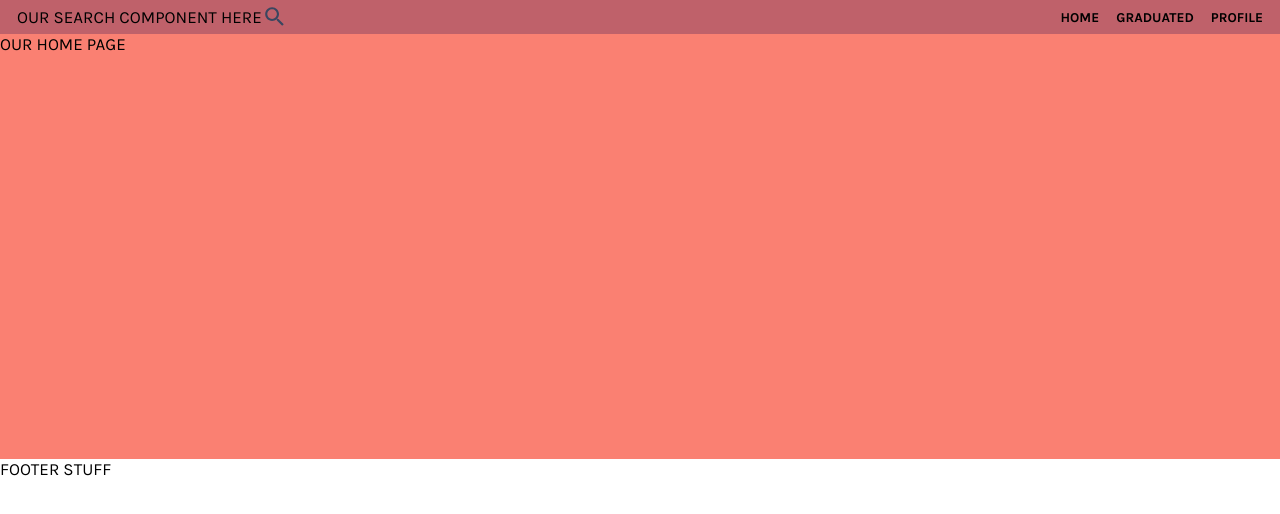
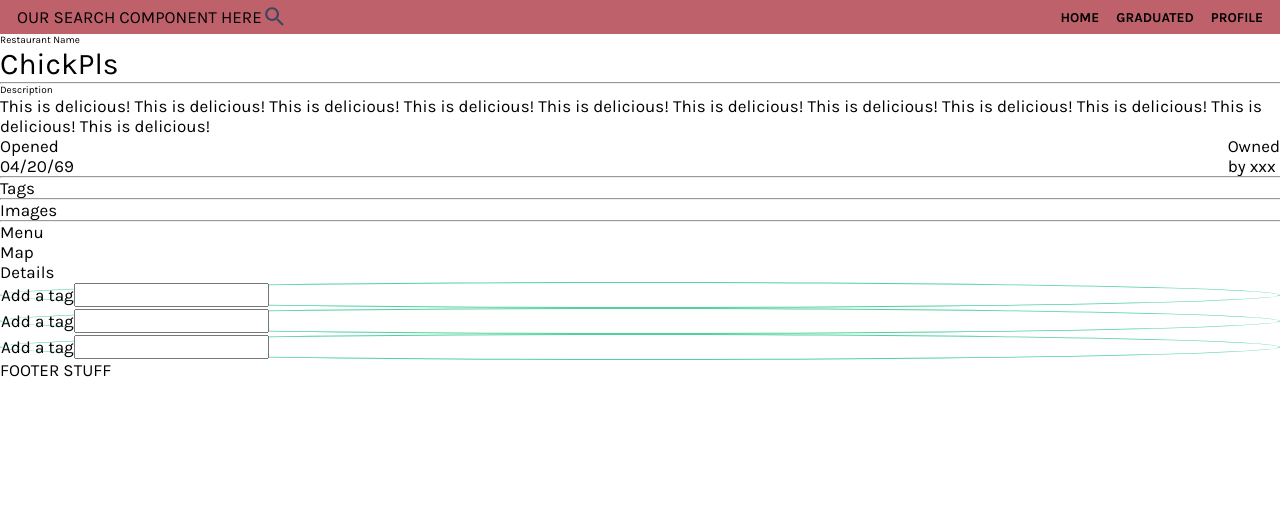
Before and after one commit to tiffany-lam/AppetiteEatery, a React (Create React App) app in the folder frontend/: page / in a window 1280 px wide. Shown: the top 514 px of the page. Built offline with nearby package versions, Linux system fonts and the light colour scheme; a web font is replaced by a local one.

Commit message:
Basic layout of Restaurant Page done.

```diff
--- a/frontend/src/App.js
+++ b/frontend/src/App.js
@@ -6,6 +6,7 @@ import Navbar from "./components/navbar/navbar.component";
 
 // page components here:
 import HomePage from "./pages/home-page/home-page.component";
+import RestaurantPage from "./pages/restaurant-page/restaurant-page.component";
 
 function App() {
   return (
@@ -14,7 +15,8 @@ function App() {
         <Navbar />
       </header>
       <main>
-        <HomePage />
+        {/* <HomePage /> */}
+        <RestaurantPage />
       </main>
       <footer>FOOTER STUFF</footer>
     </div>
--- a/frontend/src/assets/_theme.scss
+++ b/frontend/src/assets/_theme.scss
@@ -94,6 +94,7 @@ $background_dark: #000;
 ///////////////////////////////////////////////////////////////
 @mixin base_font_stack {
   font-family: "Karla", sans-serif;
+  font-weight: normal;
   font-size: 17px;
   color: $background_dark; // must be selected from MAIN REFERENCE
 }
--- /dev/null
+++ b/frontend/src/components/divider/divider.component.jsx
@@ -0,0 +1,12 @@
+import React from "react";
+import "./divider.styles.scss";
+
+const Divider = (props) => {
+  return (
+    <React.Fragment>
+      <hr className={props.full ? "divider-full" : "divider-edge"} />
+    </React.Fragment>
+  );
+};
+
+export default Divider;
--- /dev/null
+++ b/frontend/src/components/divider/divider.styles.scss
@@ -0,0 +1,22 @@
+@import "../../assets/theme";
+
+.divider-full {
+  height: 0px;
+  width: 100%;
+
+  margin-top: auto;
+  margin-bottom: auto;
+
+  background-color: $primary_light;
+}
+
+.divider-edge {
+  height: 0px;
+  width: 90%;
+
+  margin: auto;
+  //   margin-left: auto;
+  //   margin-right: auto;
+
+  background-color: $primary_light;
+}
--- /dev/null
+++ b/frontend/src/components/tag/tag.component.jsx
@@ -0,0 +1,27 @@
+import React from "react";
+
+import "./tag.styles.scss";
+
+import CloseIcon from "@material-ui/icons/Close";
+
+const Tag = (props) => {
+  if (props.type === "add") {
+    return (
+      <form className="tag-add">
+        <label for="tag-add">Add a tag</label>
+        <input type="text" name="tag-add" id="tag-add"></input>
+      </form>
+    );
+  } else if (props.type === "delete") {
+    return (
+      <li className="tag-delete">
+        <p>#{props.children}</p>
+        <CloseIcon></CloseIcon>
+      </li>
+    );
+  } else {
+    return <li className="tag-view">#{props.children}</li>;
+  }
+};
+
+export default Tag;
--- /dev/null
+++ b/frontend/src/components/tag/tag.styles.scss
@@ -0,0 +1,40 @@
+@import "../../assets/theme";
+
+.tag-view {
+  color: $green_main;
+
+  margin: 5px;
+
+  display: inline;
+}
+
+.tag-add {
+  color: $green_main;
+
+  border: 1px solid $green_main;
+  border-radius: 50%;
+}
+
+.tag-delete {
+  display: inline;
+
+  //   border: 1px solid $green_main;
+  //   border-radius: 40%;
+
+  //   padding: 3px 0;
+
+  p {
+    display: inline;
+
+    color: $green_main;
+
+    margin: 0 2px;
+  }
+
+  svg {
+    margin: auto 0;
+
+    height: 10px;
+    width: 10px;
+  }
+}
--- /dev/null
+++ b/frontend/src/pages/restaurant-page/restaurant-page.component.jsx
@@ -0,0 +1,123 @@
+// IMPORT MAINS
+import React, { Component } from "react";
+
+// IMPORT STYLES
+import "./restaurant-page.styles.scss";
+
+// IMPORT COMPONENTS
+import Divider from "../../components/divider/divider.component";
+import Tag from "../../components/tag/tag.component";
+
+class RestaurantPage extends Component {
+  constructor(props) {
+    super(props);
+    this.state = {
+      user: "xxxy",
+      owner: "xxx",
+      name: "ChickPls",
+      description:
+        "This is delicious! This is delicious! This is delicious! This is delicious! This is delicious! This is delicious! This is delicious! This is delicious! This is delicious! This is delicious! This is delicious!",
+      tags: ["chick", "chick", "chick"],
+      images: ["chick", "chick", "chick"],
+      menu: ["chick", "chick", "chick"],
+      map: ["chick", "chick", "chick"],
+      details: {
+        parking: "yes",
+        wifi: "yes",
+        takeout: "yes",
+        reservation: "yes",
+      },
+    };
+  }
+
+  render() {
+    const tags = this.state.tags.map((tag) => {
+      return this.state.owner === this.state.user ? (
+        <Tag type="delete">tag</Tag>
+      ) : (
+        <Tag type="add">tag</Tag>
+      );
+    });
+
+    const view = (
+      <section className="restauraunt-page">
+        <h1 className="restauraunt-name">
+          <span className="view">
+            <span className="label">Restaurant Name </span>
+            <span className="name">{this.state.name}</span>
+          </span>
+        </h1>
+        <section className="restauraunt-description">
+          <Divider full={true} />
+          <div className="view">
+            <h2 className="label">Description</h2>
+            <p className="description">{this.state.description}</p>
+            <p className="extra">
+              <span className="open">Opened 04/20/69</span>
+              <span className="owner">Owned by {this.state.owner}</span>
+            </p>
+          </div>
+        </section>
+        <section>
+          <Divider full={true} />
+          <h2>Tags</h2>
+        </section>
+        <section>
+          <Divider full={true} />
+          <h2>Images</h2>
+        </section>
+        <section className="restaurant-others">
+          <Divider full={true} />
+          <section>
+            <h2>Menu</h2>
+          </section>
+          <section>
+            <h2>Map</h2>
+          </section>
+          <section>
+            <h2>Details</h2>
+          </section>
+        </section>
+
+        <div className="temp">
+          <ul>{tags}</ul>
+        </div>
+      </section>
+    );
+
+    const manage = (
+      <section className="restauraunt-page">
+        <h1>Restaurant Name Owned</h1>
+        <Divider full={true} />
+        <section>
+          <h2>Description</h2>
+        </section>
+        <section>
+          <h2>Tags</h2>
+        </section>
+        <section>
+          <h2>Images</h2>
+        </section>
+        <section className="restaurant-others">
+          <section>
+            <h2>Menu</h2>
+          </section>
+          <section>
+            <h2>Map</h2>
+          </section>
+          <section>
+            <h2>Details</h2>
+          </section>
+        </section>
+      </section>
+    );
+
+    return (
+      <React.Fragment>
+        {this.state.owner === this.state.user ? manage : view}
+      </React.Fragment>
+    );
+  }
+}
+
+export default RestaurantPage;
--- /dev/null
+++ b/frontend/src/pages/restaurant-page/restaurant-page.styles.scss
@@ -0,0 +1,120 @@
+@import "../../assets/theme";
+
+.restauraunt-page {
+  display: grid;
+  grid-template-rows: min-content min-content min-content min-content;
+  grid-template-areas:
+    " name "
+    " description "
+    " tags "
+    " images "
+    " others ";
+}
+
+.restauraunt-name {
+  grid-area: name;
+  word-break: normal;
+
+  .view {
+    display: grid;
+    grid-template-rows: min-content min-content;
+    grid-template-areas:
+      " name-label "
+      " name-content ";
+
+    .label {
+      grid-area: name-label;
+      font-size: 10px;
+    }
+
+    .name {
+      grid-area: name-content;
+      font-size: 30px;
+    }
+  }
+
+  .manage {
+  }
+}
+
+.restauraunt-description {
+  grid-area: description;
+
+  .view {
+    display: grid;
+    grid-template-rows: min-content min-content min-content;
+    grid-template-areas:
+      " description-label "
+      " description-content"
+      " description-extra ";
+
+    .label {
+      grid-area: description-label;
+      font-size: 10px;
+    }
+
+    .description {
+      grid-area: description-content;
+    }
+
+    .extra {
+      grid-area: description-extra;
+
+      display: grid;
+      grid-template-columns: min-content auto min-content;
+      grid-template-areas: " description-open . description-owner";
+
+      .open {
+        grid-area: description-open;
+      }
+
+      .owner {
+        grid-area: description-owner;
+      }
+    }
+  }
+
+  .manage {
+  }
+}
+
+.restauraunt-tags {
+  grid-area: tags;
+  .view {
+  }
+  .manage {
+  }
+}
+
+.restauraunt-images {
+  grid-area: images;
+  .view {
+  }
+  .manage {
+  }
+}
+
+.restauraunt-others {
+  grid-area: others;
+}
+
+.restauraunt-menu {
+  .view {
+  }
+  .manage {
+  }
+}
+
+.restauraunt-map {
+  .view {
+  }
+  .manage {
+  }
+}
+
+.restauraunt-details {
+  .view {
+  }
+  .manage {
+  }
+}
```
